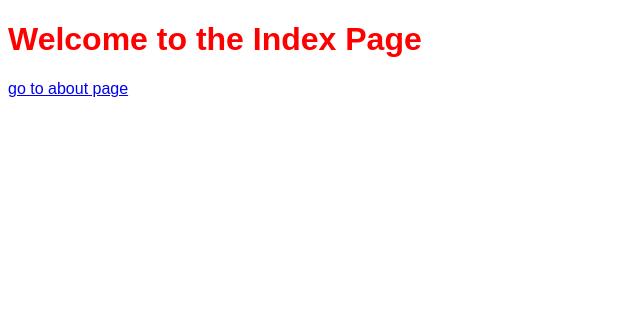
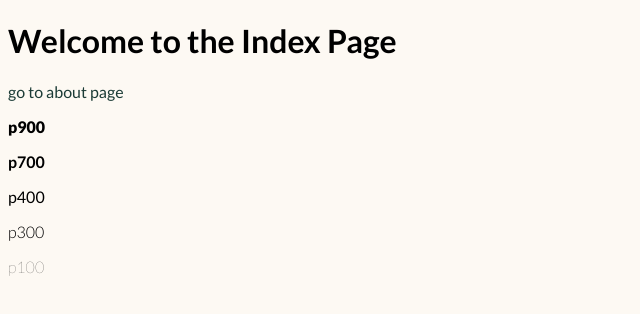
Before and after one commit to Ahureau/dafnabyoga, a plain HTML site: page index.html in a window 1280 px wide. Shown: the whole page, without its empty margins (0-640 px from the left). Drawn offline with Linux system fonts and the light colour scheme.

Commit message:
From file-loader to asset resources
Didn't realize this was a problem and it made fonts not work as expected.
Fonts now work as they should.

```diff
--- a/index.html
+++ b/index.html
@@ -1 +1 @@
-<!doctype html><html lang="en"><head><meta charset="UTF-8"/><meta name="viewport" content="width=device-width,initial-scale=1"/><title>Index Page</title><script defer="defer" src="bundle.js"></script><link href="main.css" rel="stylesheet"></head><body><h1 class="red">Welcome to the Index Page</h1><a href="about.html">go to about page</a></body></html>
+<!doctype html><html lang="en"><head><meta charset="UTF-8"/><meta name="viewport" content="width=device-width,initial-scale=1"/><title>Index Page</title><script defer="defer" src="bundle.js"></script><link href="main.css" rel="stylesheet"></head><body><h1>Welcome to the Index Page</h1><a href="about.html" class="headerLink">go to about page</a><p class="p900">p900</p><p class="p700">p700</p><p class="p400">p400</p><p class="p300">p300</p><p class="p100">p100</p></body></html>
--- a/main.css
+++ b/main.css
@@ -1 +1 @@
-body{font-family:Arial,sans-serif}.red{color:red}
+@font-face{font-family:Lato;font-style:italic;font-weight:100;src:url(fonts/Lato-ThinItalic.ttf) format("truetype")}@font-face{font-family:Lato;font-style:normal;font-weight:100;src:url(fonts/Lato-Thin.ttf) format("truetype")}@font-face{font-family:Lato;font-style:normal;font-weight:300;src:url(fonts/Lato-Light.ttf) format("truetype")}@font-face{font-family:Lato;font-style:italic;font-weight:300;src:url(fonts/Lato-LightItalic.ttf) format("truetype")}@font-face{font-family:Lato;font-style:normal;font-weight:400;src:url(fonts/Lato-Regular.ttf) format("truetype")}@font-face{font-family:Lato;font-style:italic;font-weight:400;src:url(fonts/Lato-Italic.ttf) format("truetype")}@font-face{font-family:Lato;font-style:normal;font-weight:700;src:url(fonts/Lato-Bold.ttf) format("truetype")}@font-face{font-family:Lato;font-style:italic;font-weight:700;src:url(fonts/Lato-BoldItalic.ttf) format("truetype")}@font-face{font-family:Lato;font-style:normal;font-weight:900;src:url(fonts/Lato-Black.ttf) format("truetype")}@font-face{font-family:Lato;font-style:italic;font-weight:900;src:url(fonts/Lato-BlackItalic.ttf) format("truetype")}:root{--darkGreen:#1b3b36;--lightGreen:#c0d8d4;--green:#536969;--lightBeige:#fdf9f3}body{background-color:var(--lightBeige);font-family:Lato,Arial,sans-serif}.headerLink{color:var(--darkGreen);text-decoration:none}.p900{font-weight:900}.p700{font-weight:700}.p400{font-weight:400}.p300{font-weight:300}.p100{font-weight:100}
```
Also changed, not shown: fonts/Lato-Black.ttf (added), fonts/Lato-BlackItalic.ttf (added), fonts/Lato-Bold.ttf (added), fonts/Lato-BoldItalic.ttf (added), fonts/Lato-Italic.ttf (added), fonts/Lato-Light.ttf (added), fonts/Lato-LightItalic.ttf (added), fonts/Lato-Regular.ttf (added), fonts/Lato-Thin.ttf (added), fonts/Lato-ThinItalic.ttf (added).
